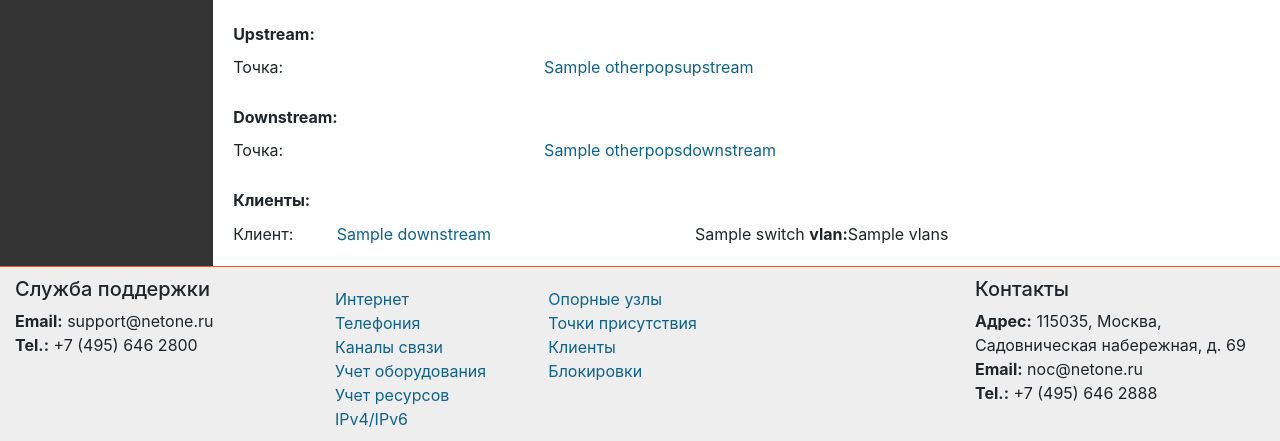
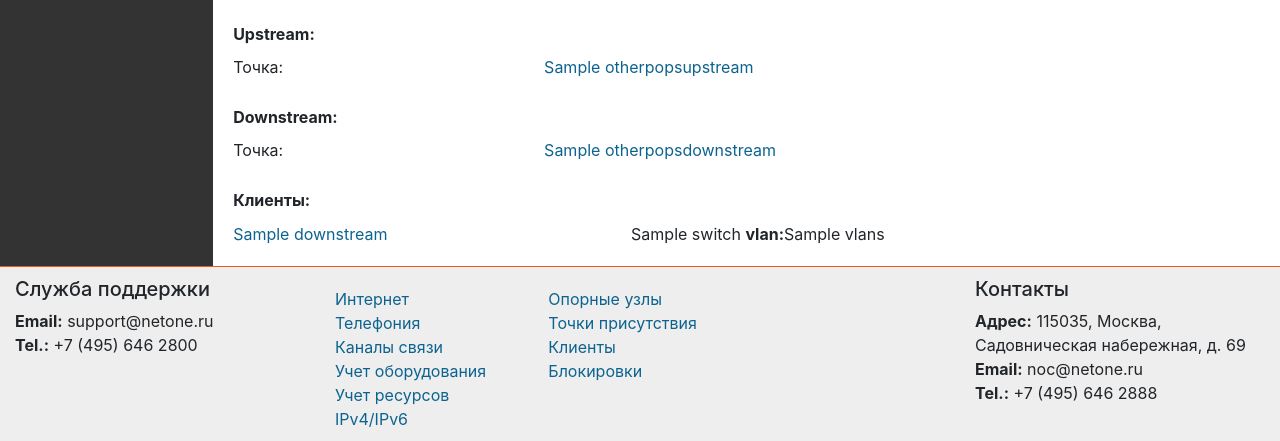
Before and after one commit to fmanokhin/noc-netone, a Django app: template inventory/templates/inventory/pop_detail.html in a window 1280 px wide. Shown: the part 723-1164 px from the top of the page. Run offline with Django 3.2, Linux system fonts and the light colour scheme; the template is opened without the code that fills it: most values are stand-ins (such as "Sample title", 1, 10 or a date in 2020); some libraries are stand-ins or nearby versions.

Commit message:
Pop detail page - customers list modyfied v3

```diff
--- a/inventory/templates/inventory/pop_detail.html
+++ b/inventory/templates/inventory/pop_detail.html
@@ -200,7 +200,6 @@ function delconfirm() {
   <thead>
   <tr>
     <th>Клиенты:</th>
-    <th></th>
     <th>
       {% if user.is_authenticated %}
         {% for group in  request.user.groups.all %}
@@ -214,7 +213,6 @@ function delconfirm() {
 </thead>
   {% for z in downstream %}
   <tr>
-    <td width='10%'>Клиент:</td>
     <td><a href="{% url 'customer_detail' pk=z.pk %}">{{ z }}</a</td>
     <td>{{ z.switch|linebreaksbr }} <b>vlan:</b>{{ z.vlans|linebreaksbr }}</td>
   </tr>
```
